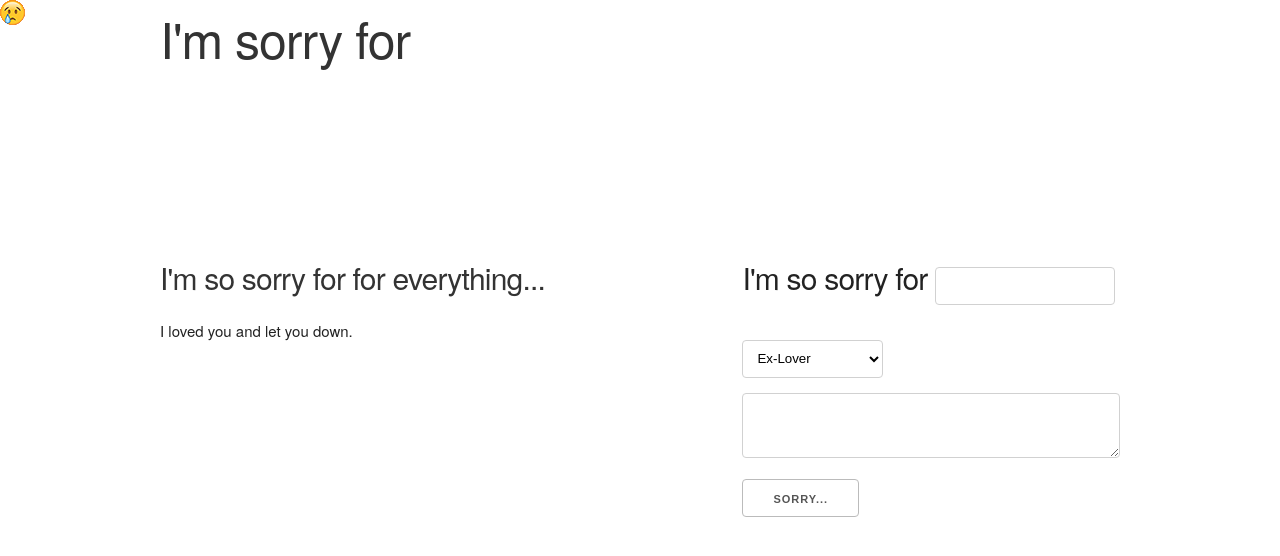
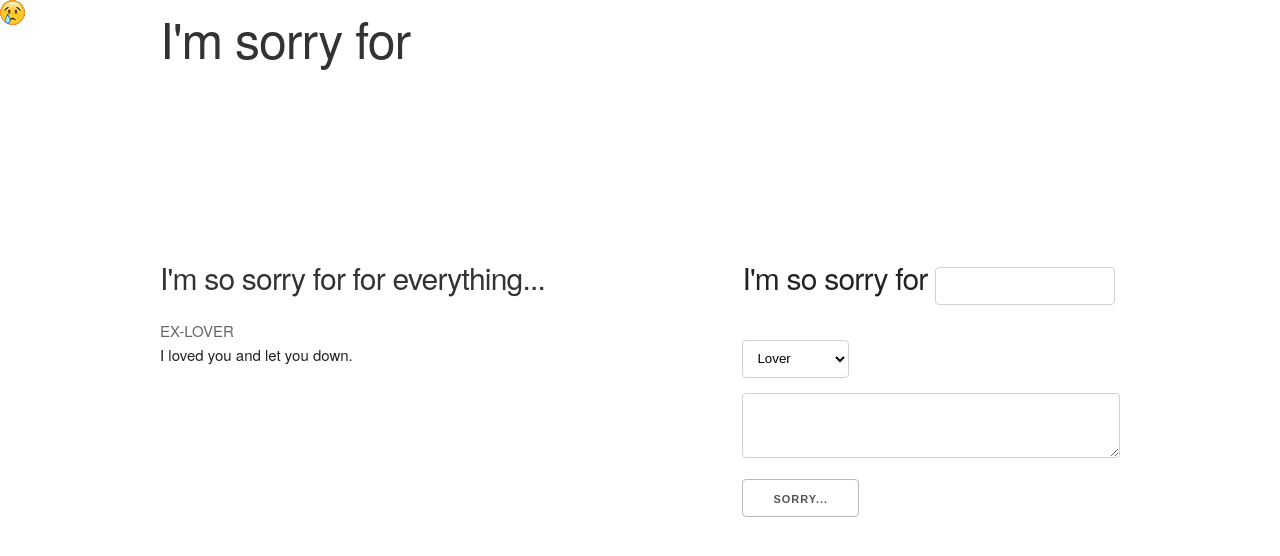
Before and after one commit to Emceelamb/2l2l, a Django app: page /sorry/8/ in a window 1280 px wide. Shown: the top 556 px of the page. Run offline with Django 3.2, Linux system fonts and the light colour scheme; data comes from the database, SQL or seed files in the repository; both versions use the stored data as it was after the commit; some libraries are stand-ins or nearby versions.

Commit message:
fixed category url

```diff
--- a/sorry/forms.py
+++ b/sorry/forms.py
@@ -12,9 +12,9 @@ from .models import Sorry
 #
 # )
 RELATIONSHIP = (
+    ('Lover', 'Lover'),
     ('Ex-Lover', 'Ex-Lover'),
     ('Family', 'Family'),
-    ('Significant Other', 'Significant Other'),
     ('Friend', 'Friend'),
     ('Enemy', 'Enemy'),
     ('Co-Worker', 'Co-Worker'),
--- a/sorry/models.py
+++ b/sorry/models.py
@@ -15,9 +15,9 @@ from django.utils import timezone
 # )
 
 RELATIONSHIP = (
+    ('Lover', 'Lover'),
     ('Ex-Lover', 'Ex-Lover'),
     ('Family', 'Family'),
-    ('Significant Other', 'Significant Other'),
     ('Friend', 'Friend'),
     ('Enemy', 'Enemy'),
     ('Co-Worker', 'Co-Worker'),
--- a/sorry/templates/sorry/sorry_detail.html
+++ b/sorry/templates/sorry/sorry_detail.html
@@ -3,6 +3,8 @@
 {% block content %}
   <div class="sorry-title">
     <h4><a class="header" href="{% url 'sorry_detail' pk=sorry.pk %}">I'm so sorry for {{ sorry.title }}...</a></h2>
+    <a class="title"href='/{{ sorry.relationship }}'> <h7 class="relationship" style=" text-transform: uppercase;">{{ sorry.relationship }}</h7></a>
+
     <p>{{ sorry.text|linebreaksbr }}</p>
   </div>
 {% endblock %}
--- a/sorry/templates/sorry/sorry_list.html
+++ b/sorry/templates/sorry/sorry_list.html
@@ -4,7 +4,7 @@
   {% for sorry in sorrys %}
     <div class="sorry-title">
       <h4><a class="title" href="{% url 'sorry_detail' pk=sorry.pk %}">I'm so sorry for {{ sorry.title }}...</a></h2>
-      <h7 class="relationship">{{ sorry.relationship }}</h7>
+          <a class="title"href='/{{ sorry.relationship }}'> <h7 class="relationship" style=" text-transform: uppercase;">{{ sorry.relationship }}</h7></a>
 
       <p>{{ sorry.text|linebreaksbr }}</p>
     </div>
--- a/sorry/urls.py
+++ b/sorry/urls.py
@@ -5,12 +5,12 @@ urlpatterns = [
     url(r'^$', views.mainView, name ='sorry_list'),
     url(r'^sorry$', views.sorry_new, name='sorry_new'),
     url(r'^sorry/(?P<pk>\d+)/$', views.sorry_detail, name ='sorry_detail'),
-    url(r'^ex$', views.sorry_filter_ex, name ='ex'),
-    url(r'^family$', views.sorry_filter_fa, name ='fam'),
-    url(r'^so$', views.sorry_filter_so, name ='so'),
-    url(r'^friend$', views.sorry_filter_fr, name ='fr'),
-    url(r'^enemy$', views.sorry_filter_en, name ='en'),
-    url(r'^co$', views.sorry_filter_co, name ='co'),
-    url(r'^str$', views.sorry_filter_st, name ='str'),
+    url(r'^Ex-Lover$', views.sorry_filter_ex, name ='ex'),
+    url(r'^Family$', views.sorry_filter_fa, name ='fam'),
+    url(r'^Lover$', views.sorry_filter_so, name ='so'),
+    url(r'^Friend$', views.sorry_filter_fr, name ='fr'),
+    url(r'^Enemy$', views.sorry_filter_en, name ='en'),
+    url(r'^Co-Worker$', views.sorry_filter_co, name ='co'),
+    url(r'^Stranger$', views.sorry_filter_st, name ='str'),
 
 ]
--- a/sorry/views.py
+++ b/sorry/views.py
@@ -80,7 +80,7 @@ def sorry_filter_ex(request):
 
 def sorry_filter_fa(request):
     # sorrys = Sorry.objects.get(published_date__lte=timezone.now()).order_by('published_date')
-    sorrys = Sorry.objects.filter(relationship='Fammily').order_by('-id')
+    sorrys = Sorry.objects.filter(relationship='Family').order_by('-id')
     if request.method == "POST":
         form = SorryForm(request.POST)
         if form.is_valid():
```
Also changed, not shown: db.sqlite3.
